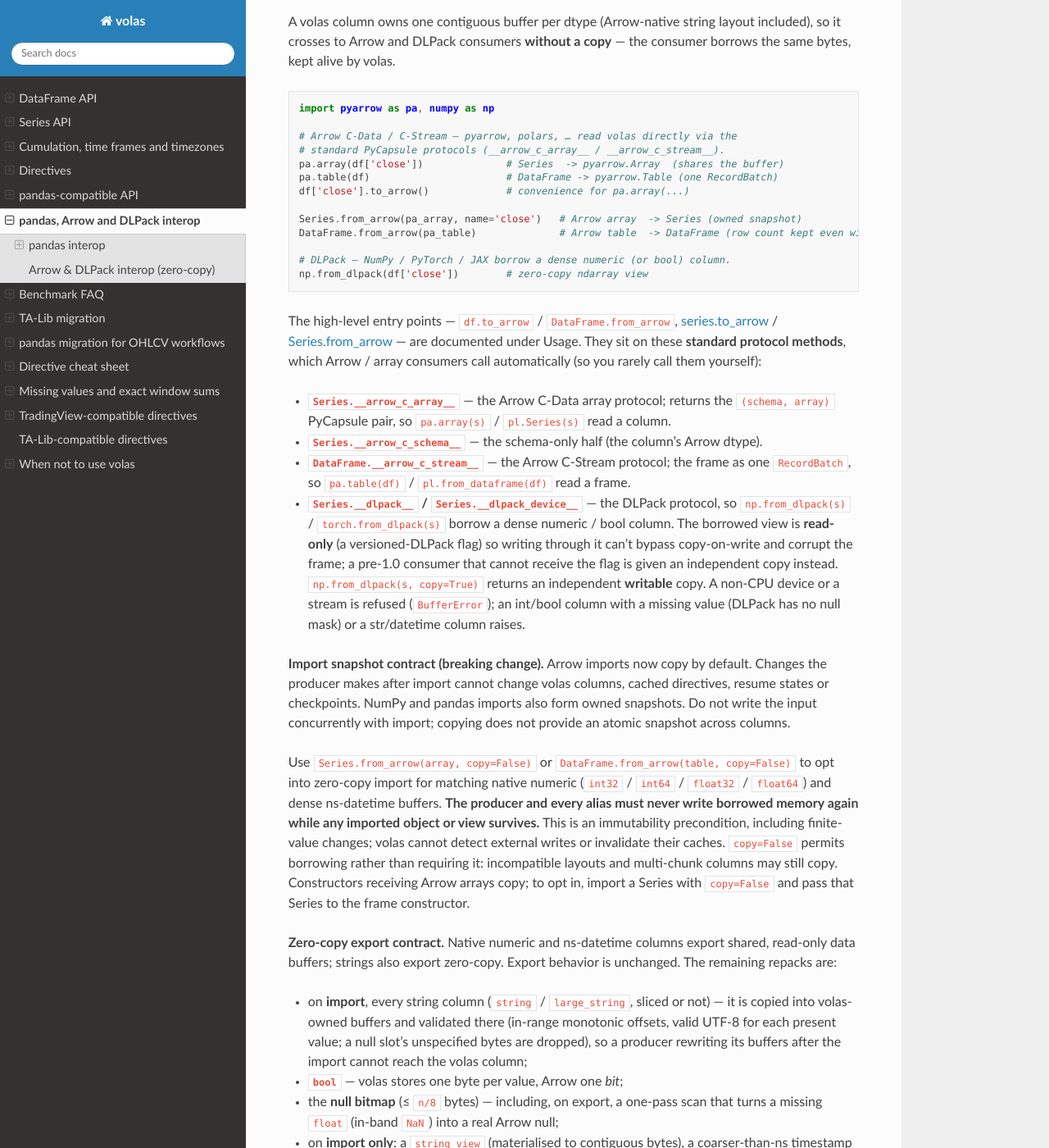
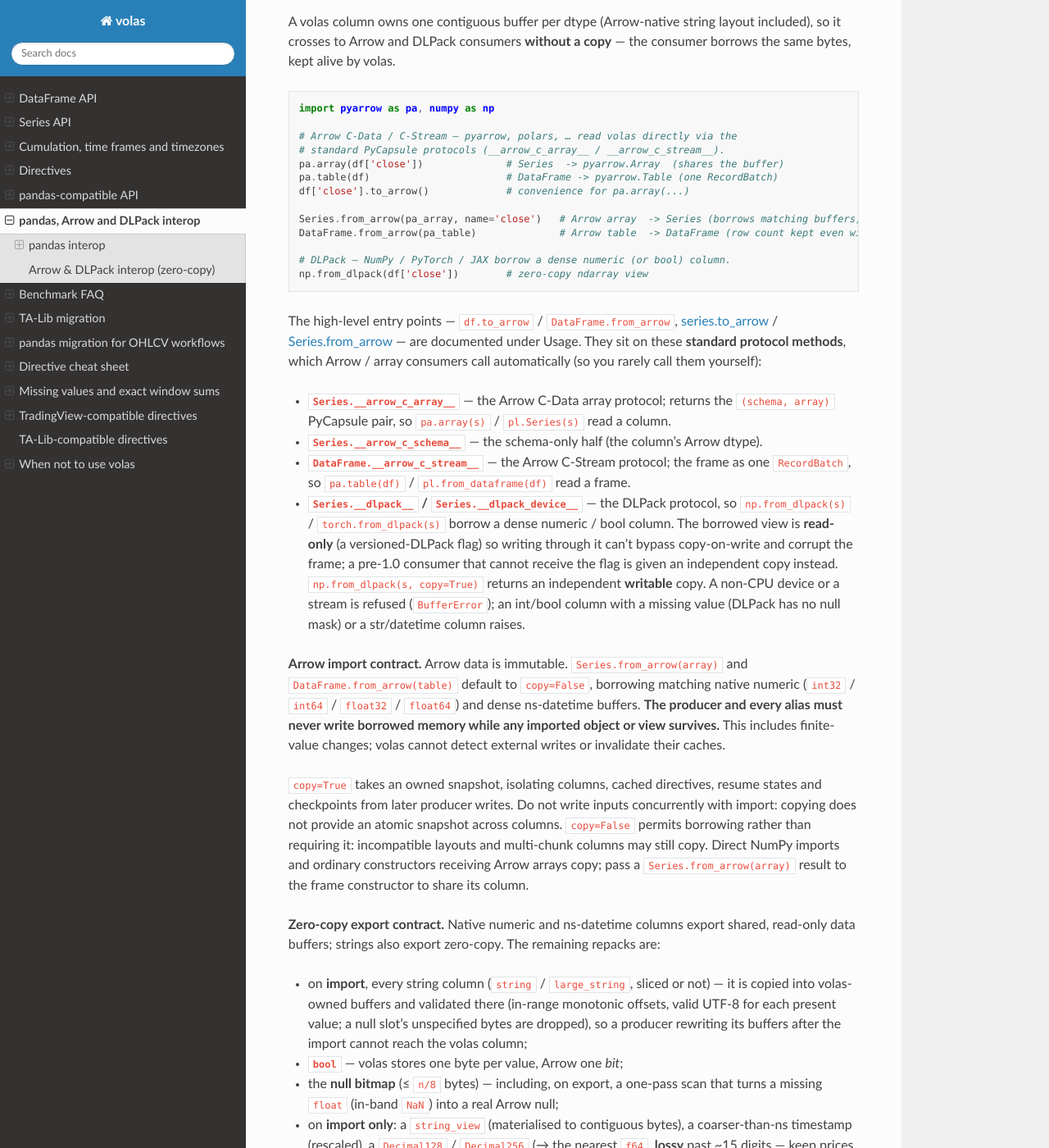
Before and after one commit to kaelzhang/volas, a Sphinx documentation site: the page built from docs/interop.md, in a window 1280 px wide and 1400 px high, scrolled down 1703 px. Shown: the whole window at 82% size. Built offline with Sphinx 7.4.7 and the Read the Docs theme 3.1.0, drawn with Linux system fonts in a browser that asks for light colours.

Commit message:
fix(interop): borrow matching Arrow buffers by default; copy=True takes a snapshot

````diff
--- a/docs/interop.md
+++ b/docs/interop.md
@@ -83,7 +83,7 @@ pa.array(df['close'])              # Series  -> pyarrow.Array  (shares the buffe
 pa.table(df)                       # DataFrame -> pyarrow.Table (one RecordBatch)
 df['close'].to_arrow()             # convenience for pa.array(...)
 
-Series.from_arrow(pa_array, name='close')   # Arrow array  -> Series (owned snapshot)
+Series.from_arrow(pa_array, name='close')   # Arrow array  -> Series (borrows matching buffers)
 DataFrame.from_arrow(pa_table)              # Arrow table  -> DataFrame (row count kept even with no columns)
 
 # DLPack — NumPy / PyTorch / JAX borrow a dense numeric (or bool) column.
@@ -91,7 +91,7 @@ np.from_dlpack(df['close'])        # zero-copy ndarray view
 ```
 
 The high-level entry points — [`df.to_arrow`](dataframe-api.md#dfto_arrow---pyarrowtable) /
-[`DataFrame.from_arrow`](dataframe-api.md#dataframefrom_arrowdata-copytrue---dataframe),
+[`DataFrame.from_arrow`](dataframe-api.md#dataframefrom_arrowdata-copyfalse---dataframe),
 {ref}`series.to_arrow <series-to-arrow>` /
 {ref}`Series.from_arrow <series-from-arrow>` — are documented under
 Usage. They sit on these **standard protocol methods**, which Arrow / array consumers
@@ -111,24 +111,23 @@ call automatically (so you rarely call them yourself):
   an int/bool column with a missing value (DLPack has no null mask) or a str/datetime
   column raises.
 
-**Import snapshot contract (breaking change).** Arrow imports now copy by default.
-Changes the producer makes after import cannot change volas columns, cached directives,
-resume states or checkpoints. NumPy and pandas imports also form owned snapshots.
-Do not write the input concurrently with import; copying does not provide an atomic
-snapshot across columns.
+**Arrow import contract.** Arrow data is immutable. `Series.from_arrow(array)`
+and `DataFrame.from_arrow(table)` default to `copy=False`, borrowing matching
+native numeric (`int32` / `int64` / `float32` / `float64`) and dense ns-datetime
+buffers. **The producer and every alias must never write borrowed memory while
+any imported object or view survives.** This includes finite-value changes;
+volas cannot detect external writes or invalidate their caches.
 
-Use `Series.from_arrow(array, copy=False)` or
-`DataFrame.from_arrow(table, copy=False)` to opt into zero-copy import for matching
-native numeric (`int32` / `int64` / `float32` / `float64`) and dense ns-datetime
-buffers. **The producer and every alias must never write borrowed memory again while
-any imported object or view survives.** This is an immutability precondition, including
-finite-value changes; volas cannot detect external writes or invalidate their caches.
+`copy=True` takes an owned snapshot, isolating columns, cached directives,
+resume states and checkpoints from later producer writes. Do not write inputs
+concurrently with import: copying does not provide an atomic snapshot across columns.
 `copy=False` permits borrowing rather than requiring it: incompatible layouts and
-multi-chunk columns may still copy. Constructors receiving Arrow arrays copy; to opt
-in, import a Series with `copy=False` and pass that Series to the frame constructor.
+multi-chunk columns may still copy. Direct NumPy imports and ordinary constructors
+receiving Arrow arrays copy; pass a `Series.from_arrow(array)` result to the frame
+constructor to share its column.
 
 **Zero-copy export contract.** Native numeric and ns-datetime columns export shared,
-read-only data buffers; strings also export zero-copy. Export behavior is unchanged.
+read-only data buffers; strings also export zero-copy.
 The remaining repacks are:
 
 - on **import**, every string column (`string` / `large_string`, sliced or not) — it is
````
Also changed, not shown: README.md (+5 -6 lines), README.zh-CN.md (+7 -14 lines), docs/dataframe-api.md (+4 -4 lines), docs/series-api.md (+5 -5 lines), 14 other files.
